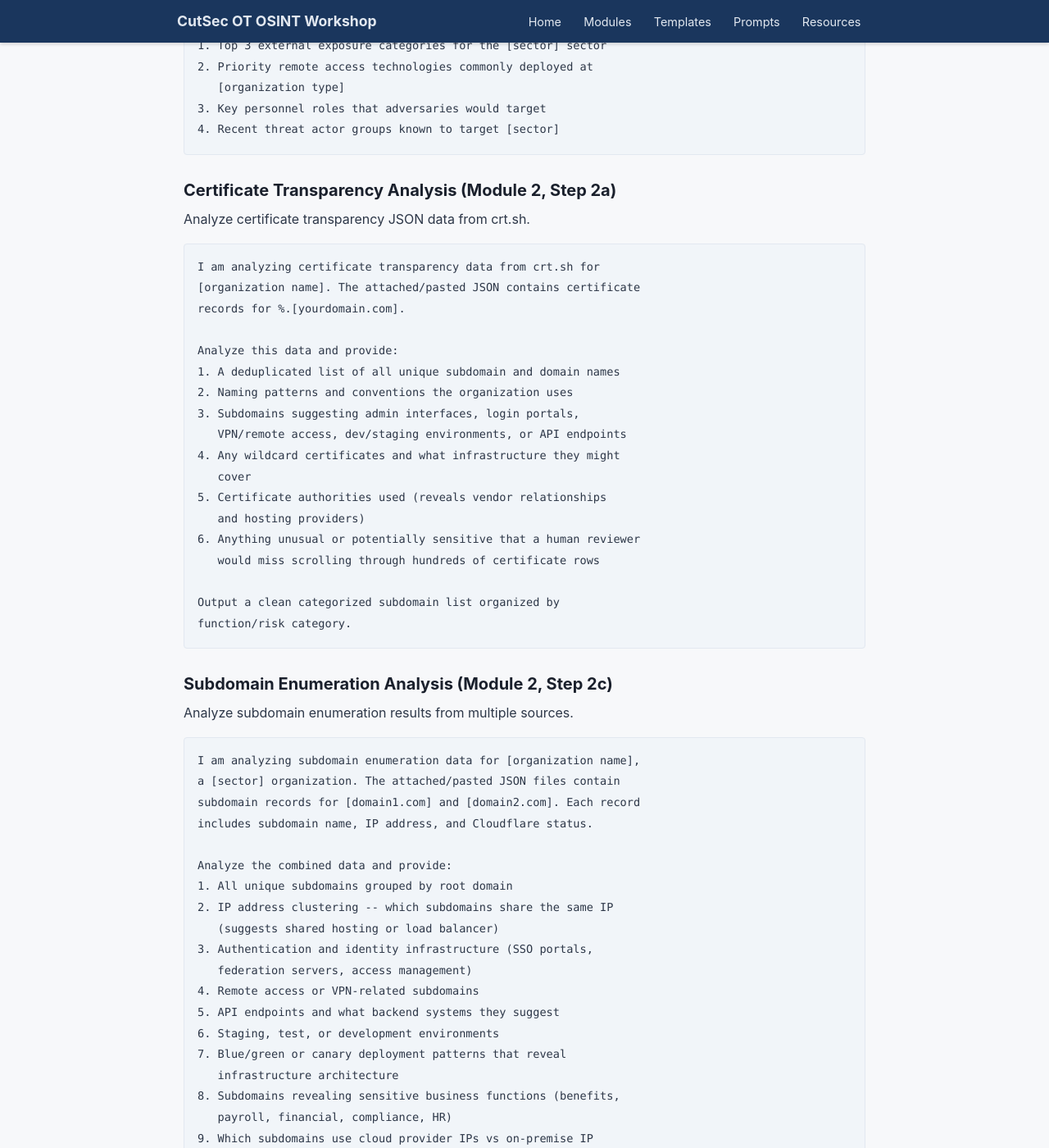
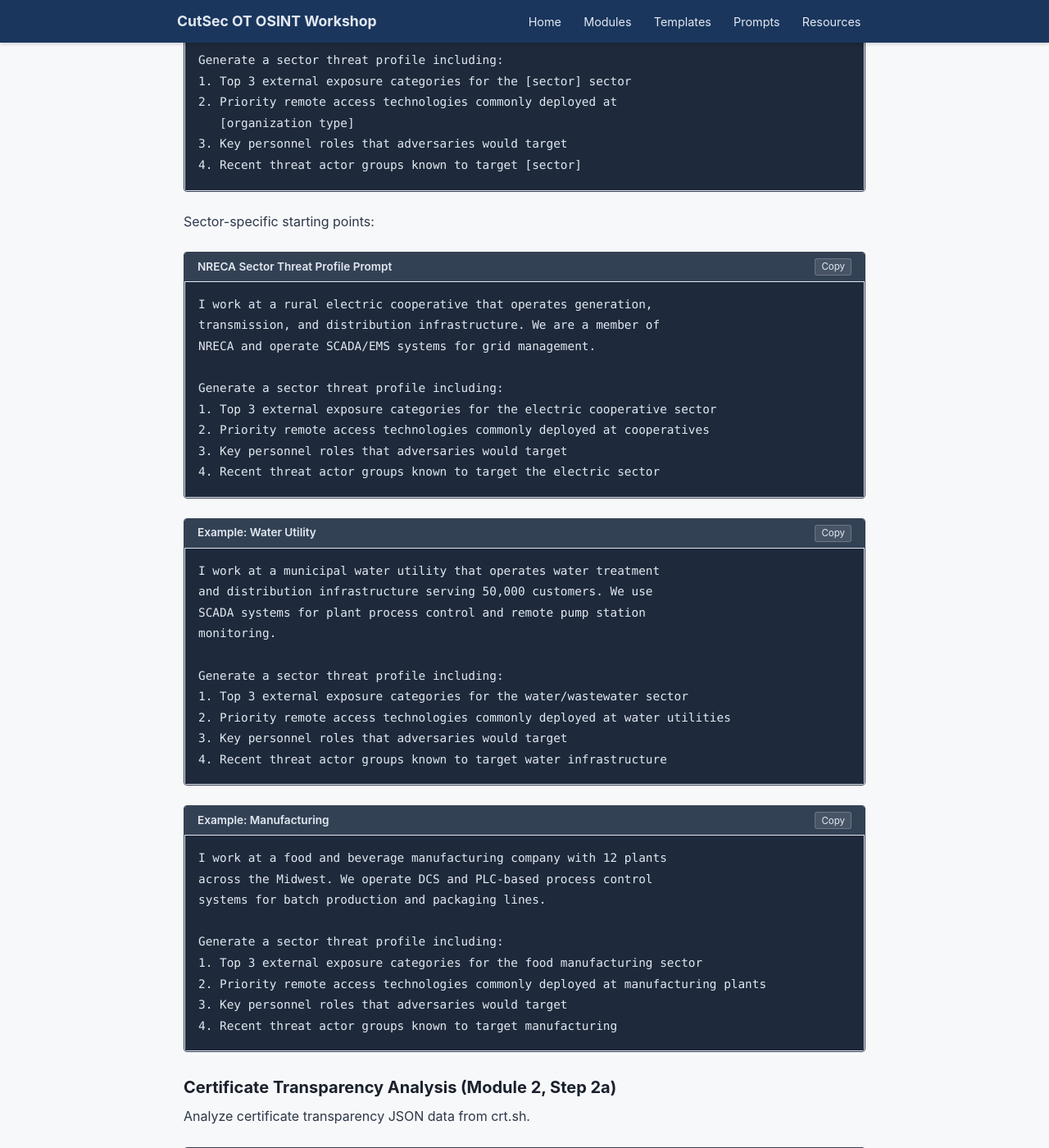
Before and after one commit to cutaway-security/ot-osint-program-workshop, a Jekyll site: the page built from prompts/ai-copilot-prompt-library.md, in a window 1280 px wide and 1400 px high, scrolled down 627 px. Shown: the whole window at 82% size. Built offline with Jekyll 4.4.1, drawn with Linux system fonts in a browser that asks for light colours; some of the changed text lies outside the part shown.

Commit message:
Update prompt library to use same prompt-block styling as modules
Replaced plain Markdown code fences with the same capture/include
prompt-block.html pattern used in module pages. All 16 prompts now
render with dark-styled blocks, title bars, and copy buttons. Added
3 missing M1 sector variation prompts (NRECA, water, manufacturing).

Co-Authored-By: Claude Opus 4.6 <noreply@anthropic.com>

````diff
--- a/prompts/ai-copilot-prompt-library.md
+++ b/prompts/ai-copilot-prompt-library.md
@@ -17,7 +17,7 @@ Replace all `[bracketed placeholders]` with your organization-specific informati
 
 Generate a threat profile to establish context for your monitoring program.
 
-```
+{% capture pl_m1_prompt %}
 I work at a [organization type -- e.g., "rural electric cooperative",
 "municipal water utility", "food manufacturing company"]. We operate
 [OT/ICS systems -- e.g., "SCADA/EMS systems for grid management",
@@ -29,13 +29,56 @@ Generate a sector threat profile including:
    [organization type]
 3. Key personnel roles that adversaries would target
 4. Recent threat actor groups known to target [sector]
-```
+{% endcapture %}
+{% include prompt-block.html title="Sector Threat Profile Prompt" content=pl_m1_prompt %}
+
+Sector-specific starting points:
+
+{% capture pl_m1_nreca_prompt %}
+I work at a rural electric cooperative that operates generation,
+transmission, and distribution infrastructure. We are a member of
+NRECA and operate SCADA/EMS systems for grid management.
+
+Generate a sector threat profile including:
+1. Top 3 external exposure categories for the electric cooperative sector
+2. Priority remote access technologies commonly deployed at cooperatives
+3. Key personnel roles that adversaries would target
+4. Recent threat actor groups known to target the electric sector
+{% endcapture %}
+{% include prompt-block.html title="NRECA Sector Threat Profile Prompt" content=pl_m1_nreca_prompt %}
+
+{% capture pl_m1_water_prompt %}
+I work at a municipal water utility that operates water treatment
+and distribution infrastructure serving 50,000 customers. We use
+SCADA systems for plant process control and remote pump station
+monitoring.
+
+Generate a sector threat profile including:
+1. Top 3 external exposure categories for the water/wastewater sector
+2. Priority remote access technologies commonly deployed at water utilities
+3. Key personnel roles that adversaries would target
+4. Recent threat actor groups known to target water infrastructure
+{% endcapture %}
+{% include prompt-block.html title="Example: Water Utility" content=pl_m1_water_prompt %}
+
+{% capture pl_m1_mfg_prompt %}
+I work at a food and beverage manufacturing company with 12 plants
+across the Midwest. We operate DCS and PLC-based process control
+systems for batch production and packaging lines.
+
+Generate a sector threat profile including:
+1. Top 3 external exposure categories for the food manufacturing sector
+2. Priority remote access technologies commonly deployed at manufacturing plants
+3. Key personnel roles that adversaries would target
+4. Recent threat actor groups known to target manufacturing
+{% endcapture %}
+{% include prompt-block.html title="Example: Manufacturing" content=pl_m1_mfg_prompt %}
 
 ### Certificate Transparency Analysis (Module 2, Step 2a)
 
 Analyze certificate transparency JSON data from crt.sh.
 
-```
+{% capture pl_m2_ct_prompt %}
 I am analyzing certificate transparency data from crt.sh for
 [organization name]. The attached/pasted JSON contains certificate
 records for %.[yourdomain.com].
@@ -54,13 +97,14 @@ Analyze this data and provide:
 
 Output a clean categorized subdomain list organized by
 function/risk category.
-```
+{% endcapture %}
+{% include prompt-block.html title="CT JSON Analysis Prompt" content=pl_m2_ct_prompt %}
 
 ### Subdomain Enumeration Analysis (Module 2, Step 2c)
 
 Analyze subdomain enumeration results from multiple sources.
 
-```
+{% capture pl_m2_subdomain_prompt %}
 I am analyzing subdomain enumeration data for [organization name],
 a [sector] organization. The attached/pasted JSON files contain
 subdomain records for [domain1.com] and [domain2.com]. Each record
@@ -87,13 +131,14 @@ Analyze the combined data and provide:
 Output a categorized inventory organized by: authentication/
 identity, remote access, benefits/HR, financial/compliance,
 APIs/backend, staging/test, content/public, and other.
-```
+{% endcapture %}
+{% include prompt-block.html title="Subdomain Enumeration Analysis Prompt" content=pl_m2_subdomain_prompt %}
 
 ### Google Dork Query Generation (Module 2, Step 4a)
 
 Generate targeted Google dork queries for attack surface discovery.
 
-```
+{% capture pl_m2_dork_prompt %}
 I am performing external attack surface discovery on [organization
 name], a [sector] organization. I have identified these root
 domains: [domain1.com, domain2.com, domain3.com].
@@ -108,13 +153,14 @@ Based on these domains, generate Google dork queries to find:
 6. Pages referencing VPN, remote access, or SCADA/OT systems
 
 Format each query so I can paste it directly into Google.
-```
+{% endcapture %}
+{% include prompt-block.html title="Google Dork Query Generation Prompt" content=pl_m2_dork_prompt %}
 
 ### Attack Surface Consolidation (Module 2, Step 4b)
 
 Consolidate all discovery findings into a single baseline inventory.
 
-```
+{% capture pl_m2_consolidation_prompt %}
 I have completed external attack surface discovery for
 [organization name]. Here is a summary of all findings:
 
@@ -139,13 +185,14 @@ Consolidate all findings into a single attack surface baseline:
 4. A prioritized list of assets to carry forward to vulnerability
    correlation (Module 4) and monitoring (Module 5)
 5. A summary table suitable for use as a baseline document
-```
+{% endcapture %}
+{% include prompt-block.html title="Attack Surface Consolidation Prompt" content=pl_m2_consolidation_prompt %}
 
 ### Personnel Discovery and Categorization (Module 3, Step 1)
 
 Identify key personnel and assign priority tiers based on OT access.
 
-```
+{% capture pl_m3_discovery_prompt %}
 I am building a personnel exposure inventory for [organization
 name], a [sector] organization that operates [operations
 description].
@@ -179,13 +226,14 @@ IMPORTANT: For each person and the email format pattern, provide
 the specific URL where you found this information. If you cannot
 access a website directly, state that clearly rather than
 generating names from memory.
-```
+{% endcapture %}
+{% include prompt-block.html title="Personnel Discovery and Categorization Prompt" content=pl_m3_discovery_prompt %}
 
 ### Personnel Risk Prioritization (Module 3, Step 3)
 
 Rank breached personnel by risk and generate attack scenarios.
 
-```
+{% capture pl_m3_prioritization_prompt %}
 I found the following personnel from [organization name] in breach
 databases. Based on their roles at a [sector] organization that
 operates [OT/ICS systems], rank them by risk priority and explain
@@ -200,13 +248,14 @@ For each person found in breaches:
 3. Cross-reference their tier (1/2/3) with the severity of the
    breach data exposed
 4. Recommended immediate actions
-```
+{% endcapture %}
+{% include prompt-block.html title="Personnel Risk Prioritization Prompt" content=pl_m3_prioritization_prompt %}
 
 ### Professional Network Exposure Analysis (Module 3, Step 4)
 
 Analyze job postings and professional profiles for information leakage.
 
-```
+{% capture pl_m3_profnet_prompt %}
 Review the following job postings and professional profile
 information for [organization name]. Identify what an adversary
 could learn about the organization's:
@@ -218,13 +267,14 @@ could learn about the organization's:
 5. Information that could support targeted social engineering
 
 [paste job posting text or profile summaries]
-```
+{% endcapture %}
+{% include prompt-block.html title="Professional Network Exposure Analysis Prompt" content=pl_m3_profnet_prompt %}
 
 ### CPE Generation and Vulnerability Lookup (Module 4, Step 1)
 
 Generate CPE identifiers and query vulnerability databases for exposed products.
 
-```
+{% capture pl_m4_cpe_prompt %}
 I found the following product exposed to the internet during an
 external attack surface assessment:
 
@@ -245,13 +295,14 @@ external attack surface assessment:
    - Whether remote/unauthenticated exploitation is possible
 4. Highlight any CVEs that combine internet-facing exposure with
    active exploitation -- these are the highest priority findings
-```
+{% endcapture %}
+{% include prompt-block.html title="CPE Generation and Vulnerability Lookup Prompt" content=pl_m4_cpe_prompt %}
 
 ### Vulnerability Risk Summary (Module 4, Step 3)
 
 Generate an actionable risk summary for security team or management.
 
-```
+{% capture pl_m4_risk_prompt %}
 Write a one-paragraph risk summary for my security team about
 this finding:
 
@@ -269,7 +320,8 @@ Include:
    criticality)
 2. Recommended immediate actions (patch, mitigate, monitor)
 3. What to check for evidence of prior compromise
-```
+{% endcapture %}
+{% include prompt-block.html title="Vulnerability Risk Summary Prompt" content=pl_m4_risk_prompt %}
 
 ---
 
@@ -279,7 +331,7 @@ Include:
 
 Generate a customized monitoring checklist based on your findings.
 
-```
+{% capture pl_m5_schedule_prompt %}
 Create a pull-based OSINT monitoring schedule for [organization
 name], a [sector] organization focused on monitoring remote
 access and OT-adjacent infrastructure. Include weekly checks
@@ -305,13 +357,14 @@ For each check, specify:
 Prioritize checks covering remote access infrastructure and
 edge device vulnerability changes above general subdomain
 or personnel checks.
-```
+{% endcapture %}
+{% include prompt-block.html title="Pull-Based Monitoring Schedule Prompt" content=pl_m5_schedule_prompt %}
 
 ### Minimum Viable Monitoring (Module 5, Step 3)
 
 Identify the essential checks that survive when time is constrained.
 
-```
+{% capture pl_m5_sustainability_prompt %}
 Given this monitoring program covering [describe your setup --
 domains monitored, alert services configured, pull-based schedule,
 number of personnel tracked], I have limited time and need to
@@ -326,13 +379,14 @@ For each, specify:
 2. What finding would require immediate action (escalate now)
    vs. adding to a weekly review queue
 3. How long the check takes and what it would miss if skipped
-```
+{% endcapture %}
+{% include prompt-block.html title="Minimum Viable Monitoring Prompt" content=pl_m5_sustainability_prompt %}
 
 ### Runbook Generation (Module 6, Step 1)
 
 Generate a complete monitoring runbook with cadenced procedures.
 
-```
+{% capture pl_m6_runbook_prompt %}
 Generate an ICS/OT OSINT monitoring runbook for [organization name],
 a [sector] organization. Structure the runbook with daily, weekly,
 monthly, and quarterly procedures.
@@ -362,4 +416,5 @@ For each cadence, provide:
 Include specific tool references: Google Alerts, Shodan, Censys,
 crt.sh, CISA KEV, CISA ICS Advisories, HaveIBeenPwned, NVD.
 Format each procedure as a numbered checklist.
-```
+{% endcapture %}
+{% include prompt-block.html title="Runbook Generation Prompt" content=pl_m6_runbook_prompt %}
````
